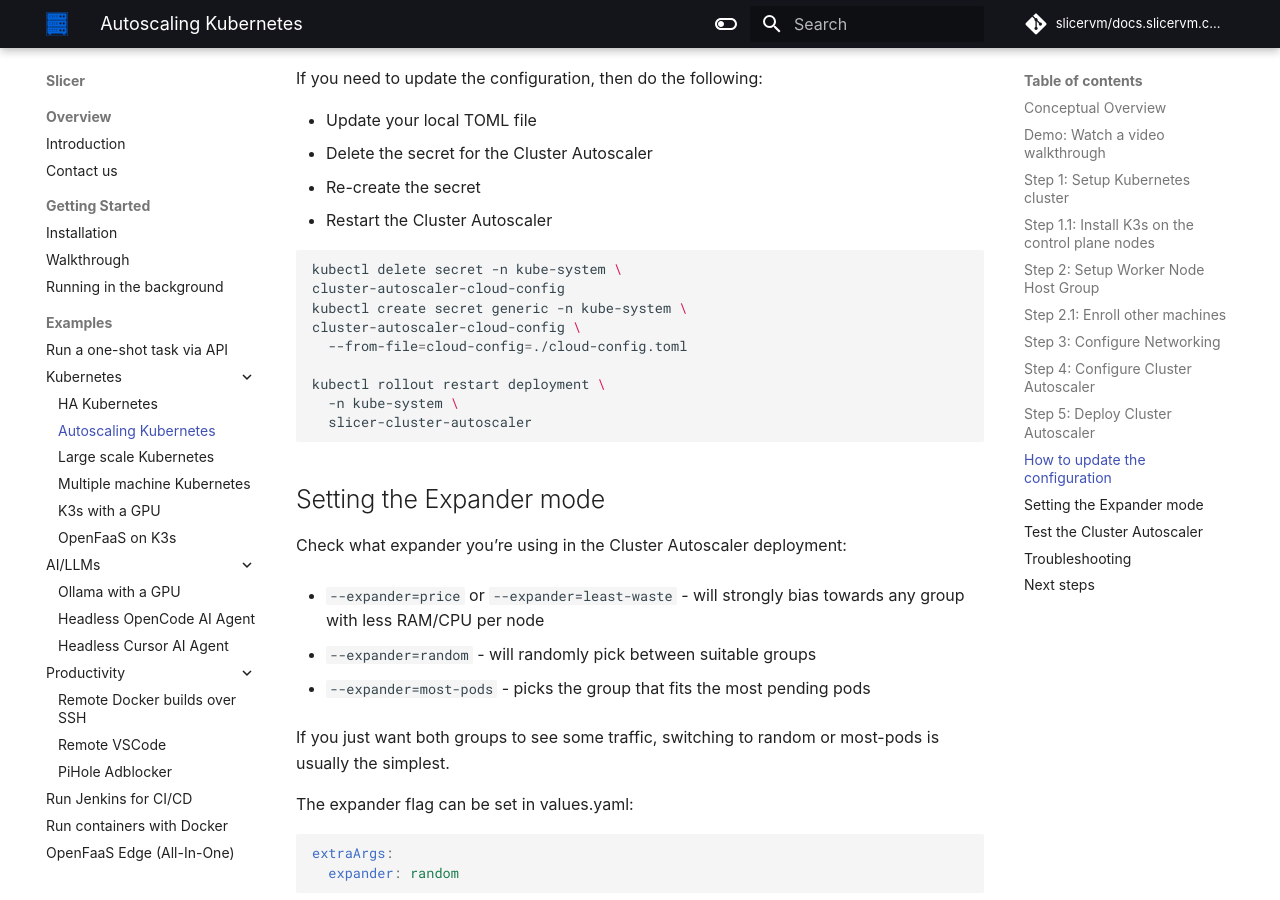
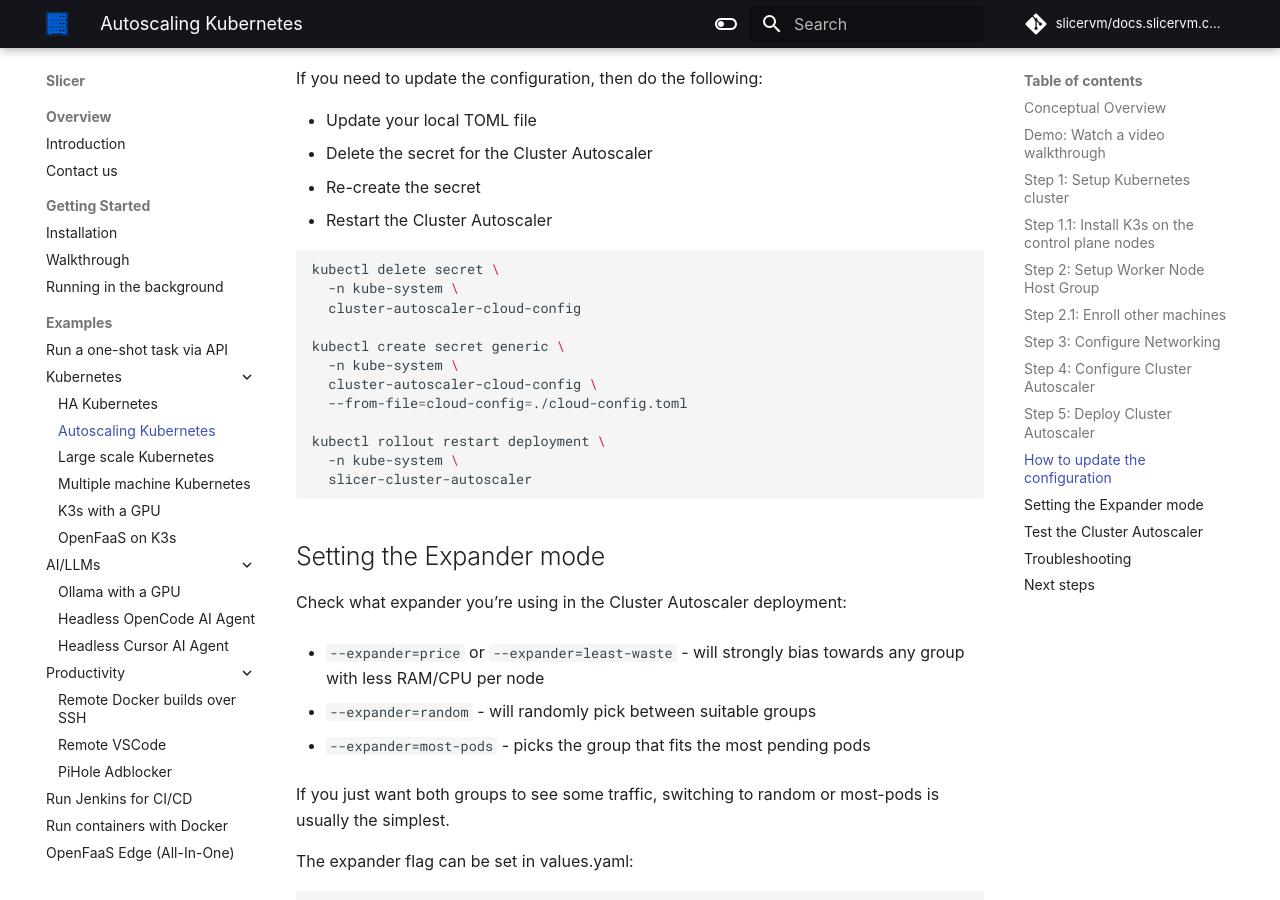
Before and after one commit to slicervm/docs.slicervm.com, an MkDocs documentation site: the page built from docs/examples/autoscaling-k3s.md, in a window 1280 px wide and 900 px high, scrolled down 9741 px. Built offline with MkDocs 1.6.1 and Material for MkDocs 9.7.7, drawn with Linux system fonts in a browser that asks for light colours; some web fonts are replaced; comment, search, counter and statistics services are not loaded.

Commit message:
Minor change in syntax
Signed-off-by: Alex Ellis (OpenFaaS Ltd) <alexellis2@gmail.com>

````diff
--- a/docs/examples/autoscaling-k3s.md
+++ b/docs/examples/autoscaling-k3s.md
@@ -111,7 +111,7 @@
   --ram 4 \
   --cidr 192.168.138.0/24 \
   --count=0 \
-  --tap-prefix="k3sa1"
+  --tap-prefix="k3sa1" \
   --api-bind="0.0.0.0" \
   --api-port=8081 \
   --find-ssh-keys=false \
@@ -158,7 +158,7 @@
   --ram 4 \
   --cidr 192.168.139.0/24 \
   --count=0 \
-  --tap-prefix="k3sa2"
+  --tap-prefix="k3sa2" \
   --api-bind="0.0.0.0" \
   --api-port=8082 \
   --find-ssh-keys=false \
@@ -381,10 +381,13 @@
 * Restart the Cluster Autoscaler
 
 ```bash
-kubectl delete secret -n kube-system \
-cluster-autoscaler-cloud-config
-kubectl create secret generic -n kube-system \
-cluster-autoscaler-cloud-config \
+kubectl delete secret \
+  -n kube-system \
+  cluster-autoscaler-cloud-config
+
+kubectl create secret generic \
+  -n kube-system \
+  cluster-autoscaler-cloud-config \
   --from-file=cloud-config=./cloud-config.toml
 
 kubectl rollout restart deployment \
````
